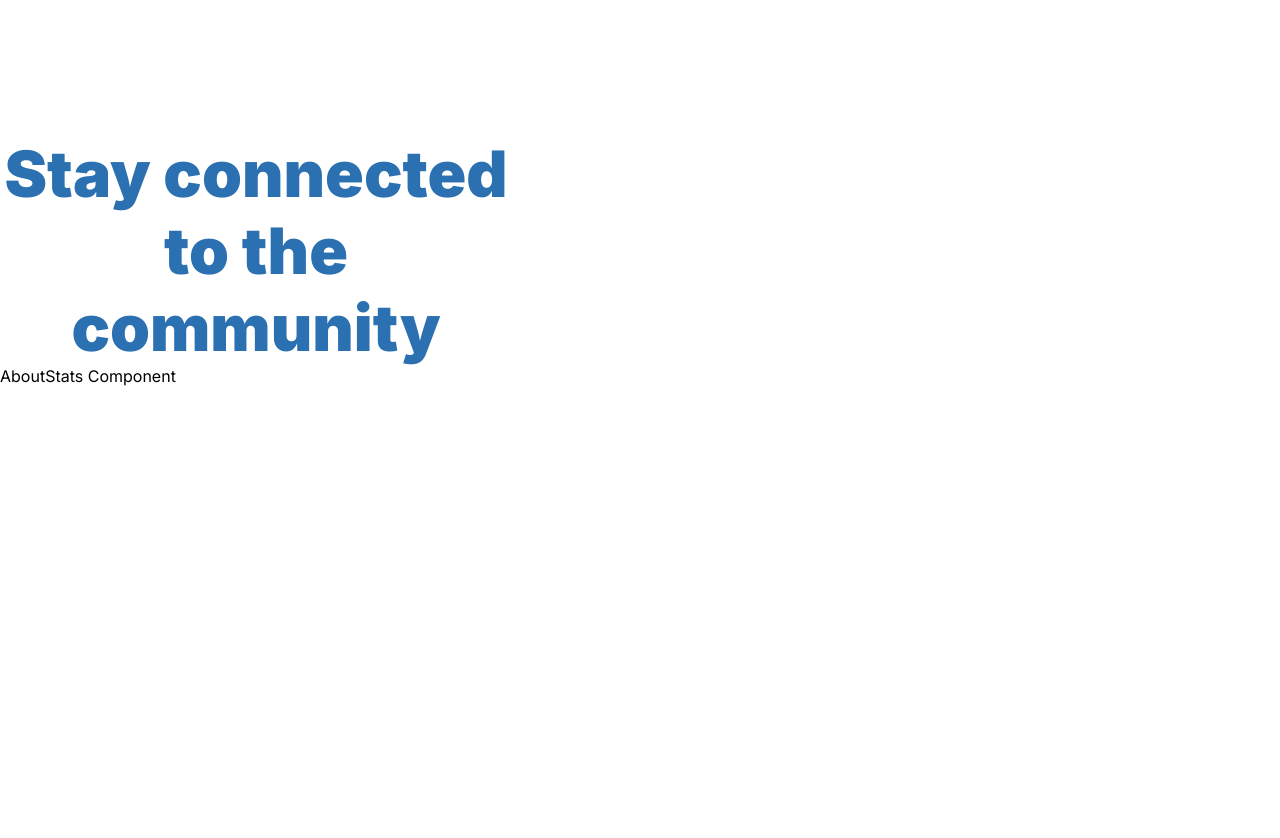
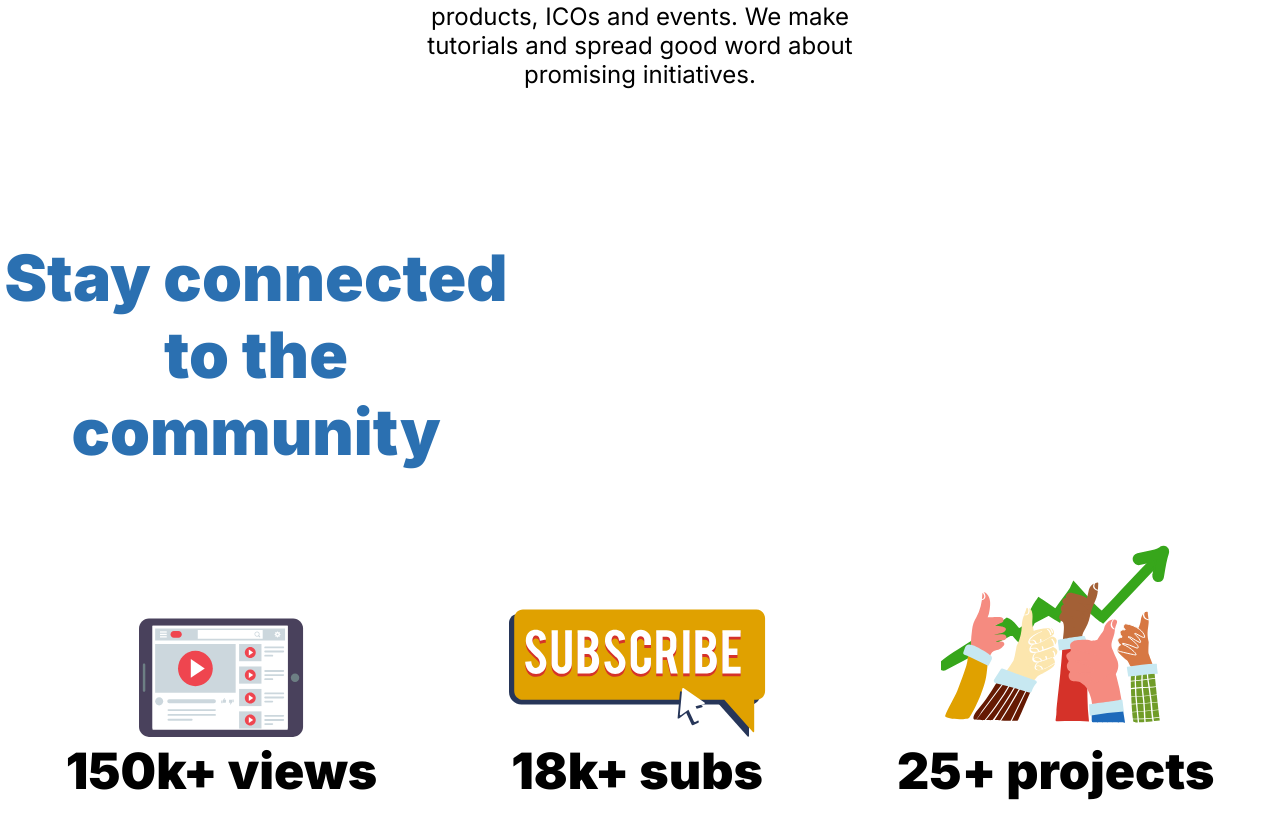
Before and after one commit to SimpleMB/CryptoRangerNext, a Next.js app: page / in a window 1280 px wide. Shown: the part 1360-2198 px from the top of the page. Before the commit the page ends 1746 px from the top, so only its background shows below. Built offline with nearby package versions, Linux system fonts and the light colour scheme.

Commit message:
AboutStats component with styling

```diff
--- a/components/About/About.module.scss
+++ b/components/About/About.module.scss
@@ -8,6 +8,7 @@
 .aboutTopHeader {
   align-self: flex-end;
   width: 60%;
+  padding: 75px 0;
   font-size: 64px;
   font-weight: 900;
   color: hsla(0, 0, 45, 100%);
@@ -19,15 +20,16 @@
 }
 
 .aboutParagraph {
-  width: 60%;
+  width: 40%;
   align-self: center;
-  padding: 150px 0;
+  padding: 75px 0;
   font-size: 24px;
   text-align: center;
 }
 
 .aboutBottomHeader {
   width: 40%;
+  padding: 75px 0;
   color: hsla(209, 61, 43, 100%);
   font-weight: 900;
   font-size: 64px;
--- a/components/About/About.tsx
+++ b/components/About/About.tsx
@@ -15,7 +15,7 @@ const About: React.FC = () => {
       <h3 className={styles.aboutBottomHeader}>
         Stay connected to the community
       </h3>
-      <AboutStats />
+      <AboutStats views={150} subs={18} projects={25}/>
     </section>
   );
 };
--- a/components/About/AboutStats.module.scss
+++ b/components/About/AboutStats.module.scss
@@ -0,0 +1,15 @@
+.aboutStats {
+  display: flex;
+  justify-content: space-around;
+  align-items: baseline;
+  padding: 0 0 75px;
+}
+
+.aboutStatTile {
+  text-align: center;
+
+  h3 {
+    font-size: 50px;
+    font-weight: 900;
+  }
+}
--- a/components/About/AboutStats.tsx
+++ b/components/About/AboutStats.tsx
@@ -1,9 +1,31 @@
-const AboutStats: React.FC = () => {
+import styles from './AboutStats.module.scss';
+
+interface AboutStatsProps {
+  views: number;
+  subs: number;
+  projects: number;
+}
+const AboutStats: React.FC<AboutStatsProps> = (props) => {
+  const { views, subs, projects } = props;
   return (
-    <div>
-      AboutStats Component
+    <div className={styles.aboutStats}>
+      <div className={styles.aboutStatTile}>
+        <img
+          src="/images/aboutViews.svg"
+          alt="tablet with youtube app running"
+        />
+        <h3>{views}k+ views</h3>
+      </div>
+      <div className={styles.aboutStatTile}>
+        <img src="/images/aboutSubscribers.svg" alt="subscribe sign" />
+        <h3>{subs}k+ subs</h3>
+      </div>
+      <div className={styles.aboutStatTile}>
+        <img src="/images/aboutProjects.svg" alt="hands with ok sign" />
+        <h3>{projects}+ projects</h3>
+      </div>
     </div>
   );
-}
+};
 
 export default AboutStats;
--- a/tsconfig.json
+++ b/tsconfig.json
@@ -21,7 +21,7 @@
   "include": [
     "next-env.d.ts",
     "**/*.ts",
-    "**/*.tsx"
+    "**/*.tsx", "components/About/AboutStats.tsx"
   ],
   "exclude": [
     "node_modules"
```
